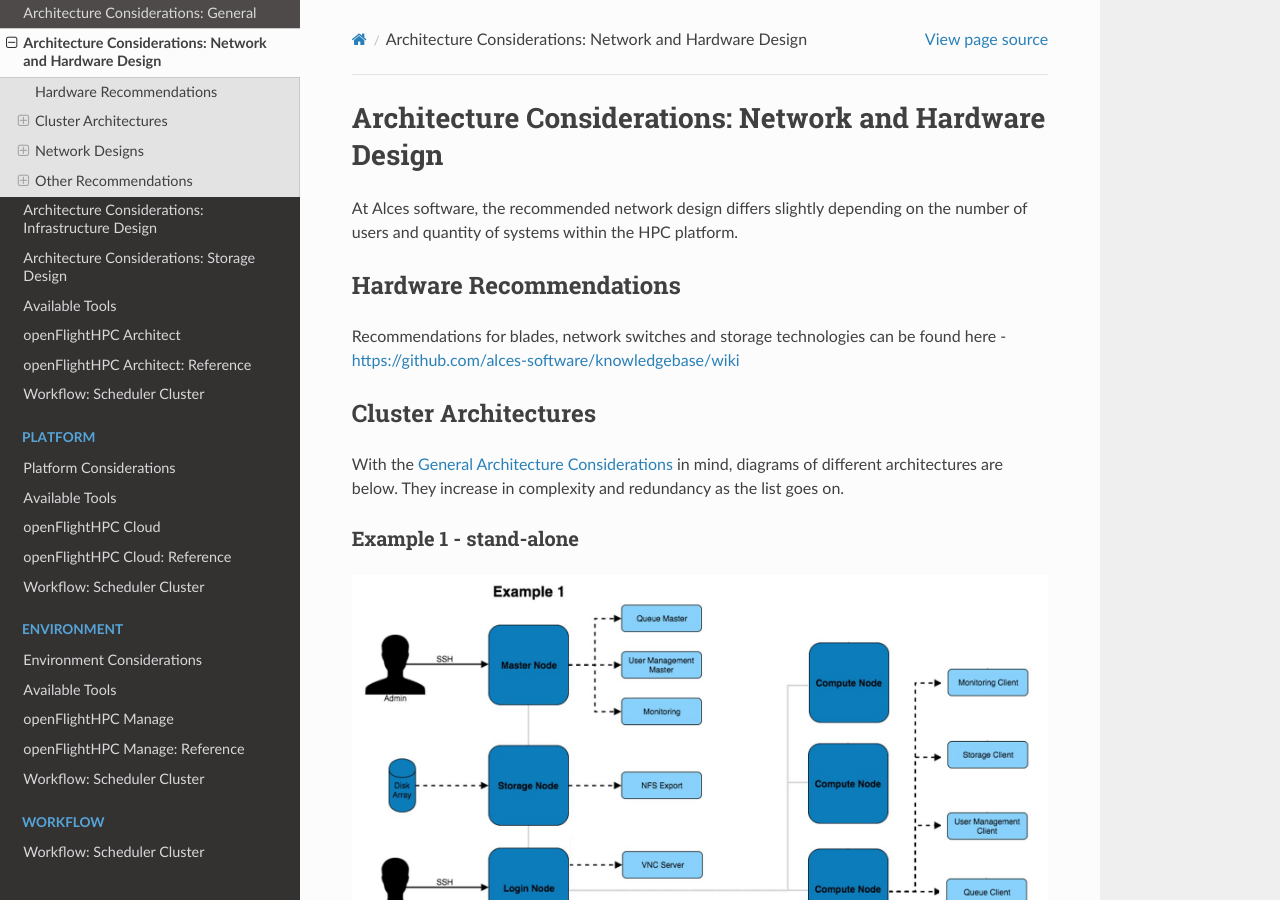
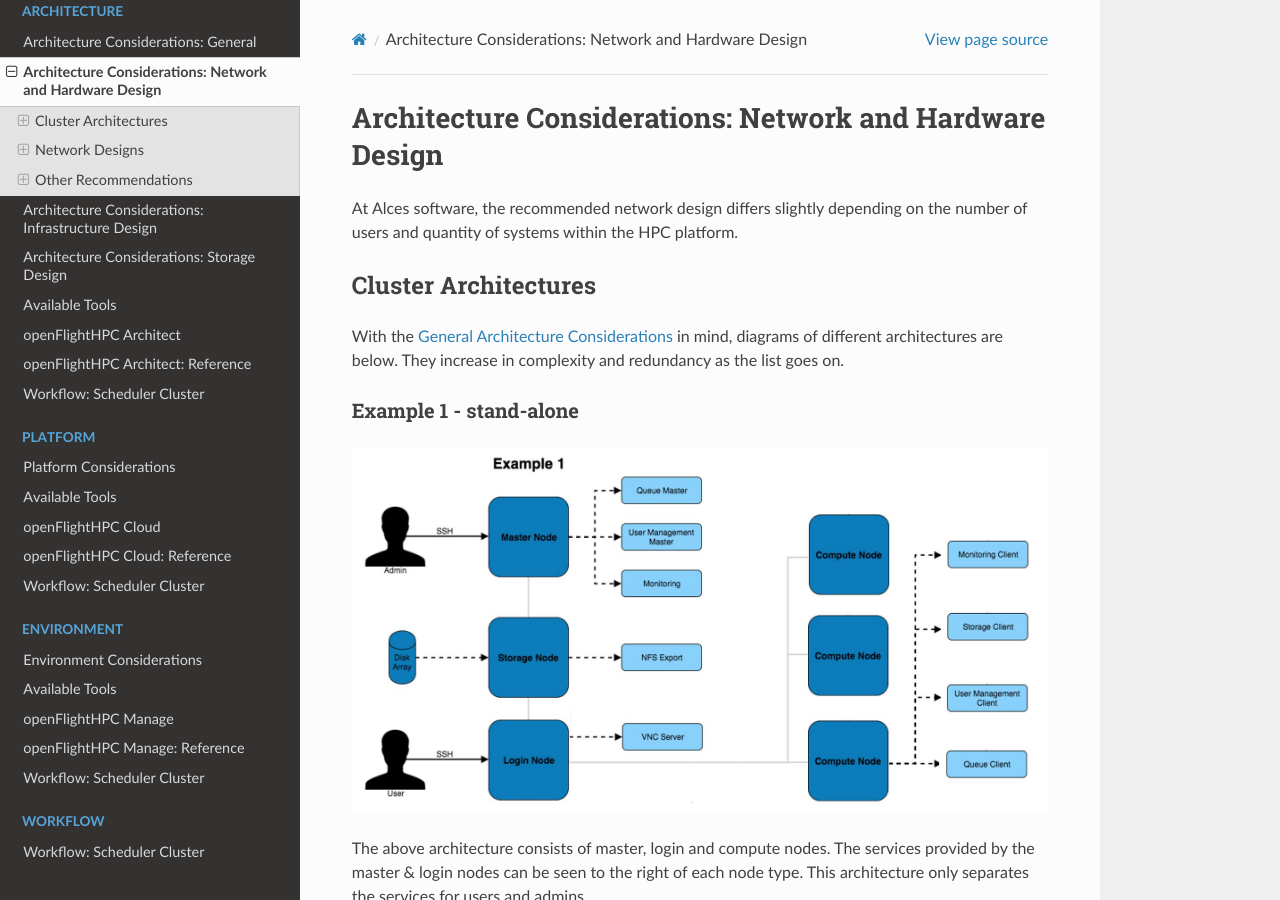
Before and after one commit to openflighthpc/build.openflighthpc.org, a Sphinx documentation site: the page built from docs/source/architecture/considerations-network-design.rst, in a window 1280 px wide and 900 px high. Built offline with Sphinx 7.4.7 and the Read the Docs theme 2.0.0, drawn with Linux system fonts in a browser that asks for light colours; some of the changed text lies outside the part shown.

Commit message:
Remove KB BIOS stuff

```diff
--- a/docs/source/architecture/considerations-network-design.rst
+++ b/docs/source/architecture/considerations-network-design.rst
@@ -4,11 +4,6 @@
 ========================================================
 
 At Alces software, the recommended network design differs slightly depending on the number of users and quantity of systems within the HPC platform.
-
-Hardware Recommendations
-------------------------
-
-Recommendations for blades, network switches and storage technologies can be found here - https://github.com/alces-software/knowledgebase/wiki
 
 .. _cluster-architectures:
 
@@ -85,5 +80,3 @@
   - Setting the node to stay off when power is restored after AC power loss
 
 .. note:: The wordings for settings above may differ depending on the hardware that is being used. Look for similar settings that can be configured to achieve the same result.
-
-For hardware-specific BIOS configuration settings see https://github.com/alces-software/knowledgebase/wiki#servers
```
